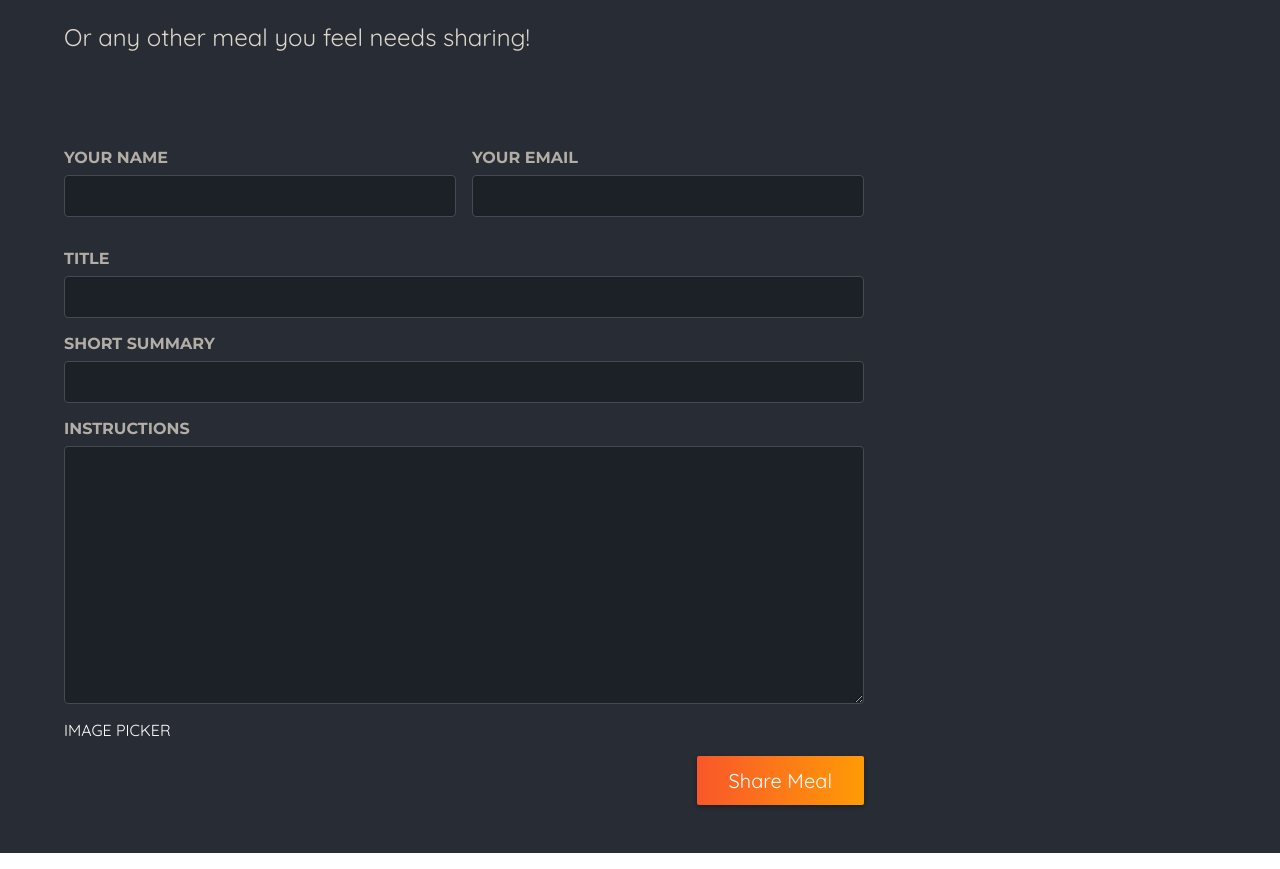
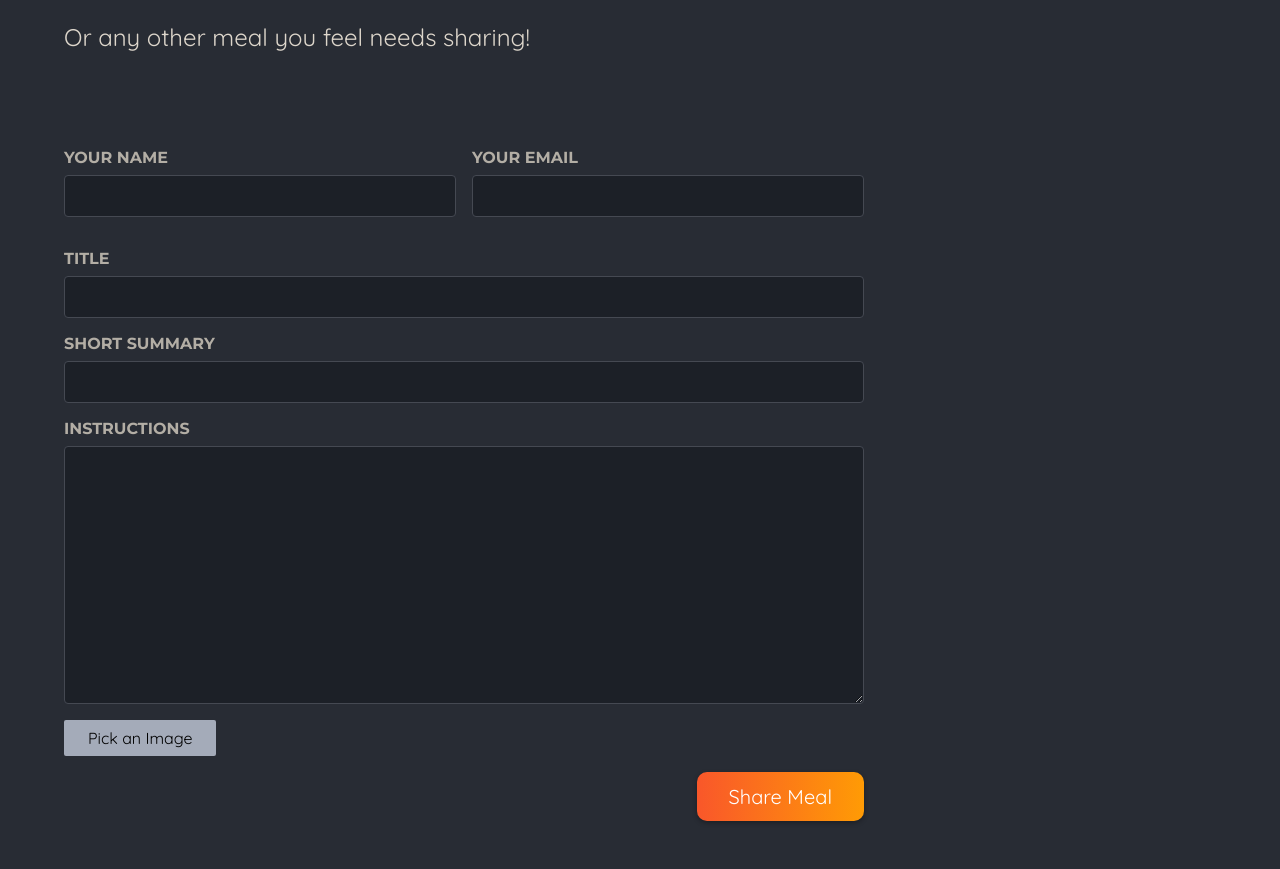
Before and after one commit to UjjwalKaul/nextjs-food, a Next.js app: page /meals/share in a window 1280 px wide. Shown: the part 260-1129 px from the top of the page. Built offline with nearby package versions, Linux system fonts and the light colour scheme.

Commit message:
Added custom image picker component

```diff
--- a/app/meals/share/page.jsx
+++ b/app/meals/share/page.jsx
@@ -1,3 +1,4 @@
+import ImagePicker from '@/components/meals/image-picker';
 import classes from './page.module.css';
 
 export default function ShareMealPage() {
@@ -37,7 +38,7 @@
               rows="10"
               required></textarea>
           </p>
-          IMAGE PICKER
+          <ImagePicker />
           <p className={classes.actions}>
             <button type="submit">Share Meal</button>
           </p>
--- a/app/meals/share/page.module.css
+++ b/app/meals/share/page.module.css
@@ -82,6 +82,7 @@
   font: inherit;
   font-size: 1.25rem;
   box-shadow: 0 2px 5px rgba(0, 0, 0, 0.3);
+  border-radius: 10px;
 }
 
 .actions button:hover,
--- /dev/null
+++ b/components/meals/image-picker.jsx
@@ -0,0 +1,30 @@
+'use client';
+import { useRef } from 'react';
+import classes from './image-picker.module.css';
+export default function ImagePicker({ label, name }) {
+  const inputRef = useRef();
+  function handlePickClick() {
+    inputRef.current.click();
+  }
+  return (
+    <div className={classes.picker}>
+      <label htmlFor={name}>{label}</label>
+      <div className={classes.controls}>
+        <input
+          className={classes.input}
+          type="file"
+          id="image"
+          accept="image/png, image/jpeg, image/jpg"
+          name={name}
+          ref={inputRef}
+        />
+        <button
+          className={classes.button}
+          onClick={handlePickClick}
+          type="button">
+          Pick an Image
+        </button>
+      </div>
+    </div>
+  );
+}
--- /dev/null
+++ b/components/meals/image-picker.module.css
@@ -0,0 +1,45 @@
+.controls {
+  display: flex;
+  align-items: flex-start;
+  gap: 1.5rem;
+  margin-bottom: 1rem;
+}
+
+.picker .input {
+  display: none;
+}
+
+.picker .button {
+  border: 0;
+  padding: 0.5rem 1.5rem;
+  background: #a4abb9;
+  border-radius: 2px;
+  cursor: pointer;
+  font: inherit;
+}
+
+.picker .button:hover,
+.picker .button:focus {
+  background: #b3b9c6;
+}
+
+.preview {
+  width: 10rem;
+  height: 10rem;
+  border: 2px solid #a4abb9;
+  display: flex;
+  justify-content: center;
+  align-items: center;
+  text-align: center;
+  color: #a4abb9;
+  position: relative;
+}
+
+.preview p {
+  margin: 0;
+  padding: 1rem;
+}
+
+.preview img {
+  object-fit: cover;
+}
```
